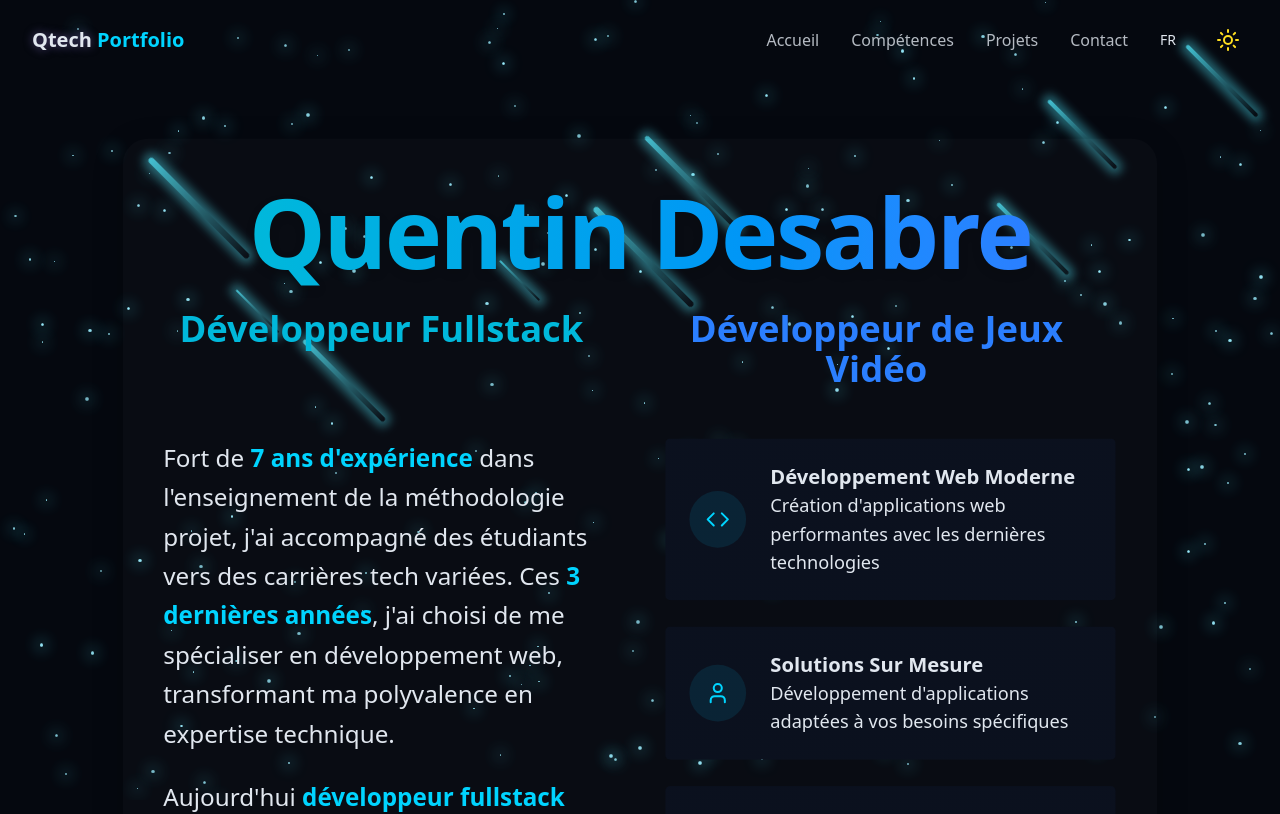
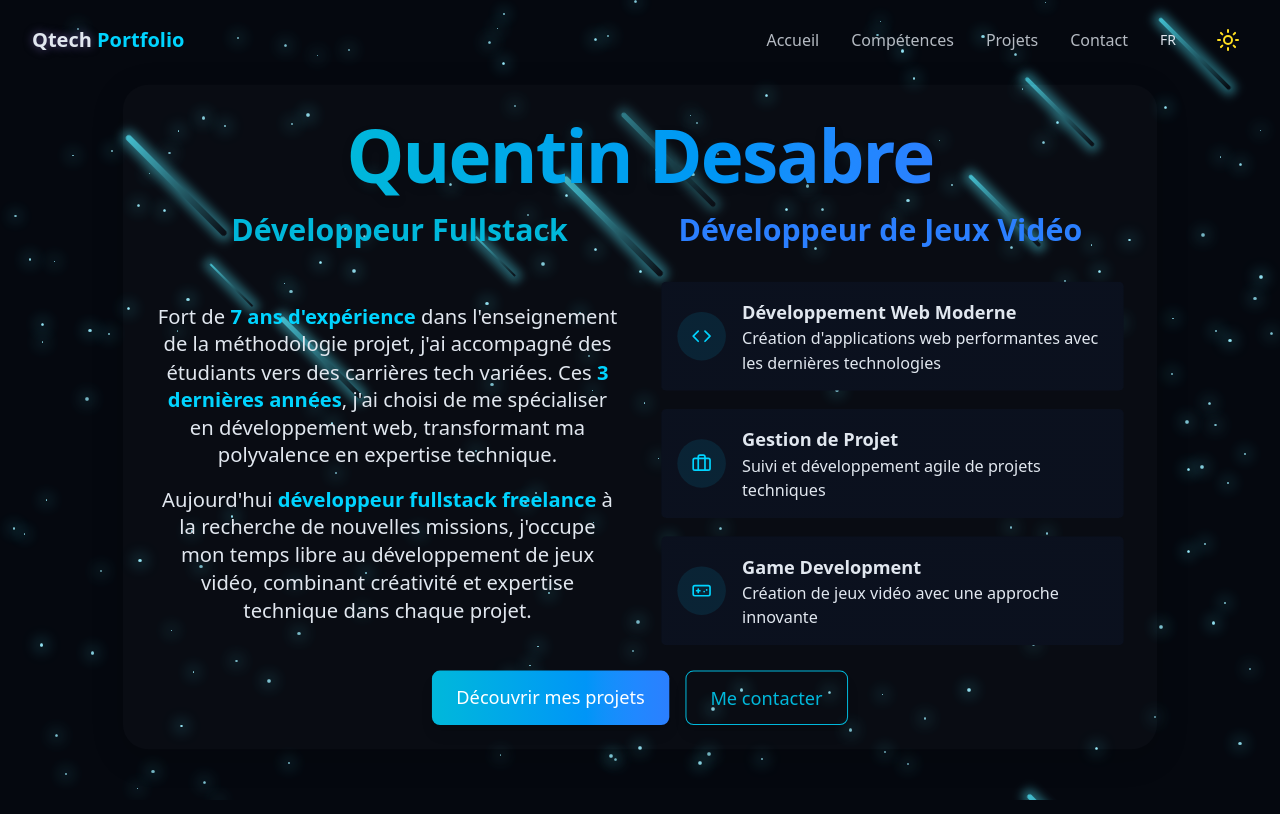
Before and after one commit to q-desabre/qtech-portfolio, a React (Vite) app: page / in a window 1280 px wide. Shown: the top 814 px of the page. Built offline with nearby package versions, Linux system fonts and the light colour scheme.

Commit message:
update hero

```diff
--- a/src/components/sections/AboutSection.jsx
+++ /dev/null
@@ -1,95 +0,0 @@
-import { Briefcase, Code, User } from "lucide-react";
-
-const AboutSection = () => {
-  return (
-    <section id="about" className="py-16 px-4 relative z-10"> {/* Reduced vertical padding from py-24 to py-16 */}
-      <div className="container mx-auto max-w-5xl">
-        <h2 className="text-3xl md:text-4xl font-bold mb-8 text-center"> {/* Reduced margin from mb-12 to mb-8 */}
-          About <span className="text-primary"> Me</span>
-        </h2>
-
-        <div className="grid grid-cols-1 md:grid-cols-2 gap-8 items-center"> {/* Reduced gap from gap-12 to gap-8 */}
-          <div className="space-y-4"> {/* Reduced space-y from space-y-6 to space-y-4 */}
-            <h3 className="text-2xl font-semibold">
-              Passionate Web Developer & Tech Creator
-            </h3>
-
-            <p className="text-muted-foreground text-sm md:text-base"> {/* Added responsive text sizing */}
-              With over 5 years of experience in web development, I specialize
-              in creating responsive, accessible, and performant web
-              applications using modern technologies.
-            </p>
-
-            <p className="text-muted-foreground text-sm md:text-base"> {/* Added responsive text sizing */}
-              I'm passionate about creating elegant solutions to complex
-              problems, and I'm constantly learning new technologies and
-              techniques to stay at the forefront of the ever-evolving web
-              landscape.
-            </p>
-
-            <div className="flex flex-col sm:flex-row gap-3 pt-2 justify-center"> {/* Reduced gap and padding */}
-              <a href="#contact" className="cosmic-button">
-                Get In Touch
-              </a>
-
-              <a
-                href=""
-                className="px-6 py-2 rounded-full border border-primary text-primary hover:bg-primary/10 transition-colors duration-300"
-              >
-                Download CV
-              </a>
-            </div>
-          </div>
-
-          <div className="grid grid-cols-1 gap-4"> {/* Reduced gap from gap-6 to gap-4 */}
-            <div className="gradient-border p-4 card-hover"> {/* Reduced padding from p-6 to p-4 */}
-              <div className="flex items-start gap-3"> {/* Reduced gap from gap-4 to gap-3 */}
-                <div className="p-2 rounded-full bg-primary/10"> {/* Reduced padding from p-3 to p-2 */}
-                  <Code className="h-5 w-5 text-primary" /> {/* Reduced icon size */}
-                </div>
-                <div className="text-left">
-                  <h4 className="font-semibold text-base md:text-lg"> Web Development</h4> {/* Responsive text size */}
-                  <p className="text-muted-foreground text-sm">
-                    Creating responsive websites and web applications with
-                    modern frameworks.
-                  </p>
-                </div>
-              </div>
-            </div>
-            <div className="gradient-border p-4 card-hover"> {/* Reduced padding from p-6 to p-4 */}
-              <div className="flex items-start gap-3"> {/* Reduced gap from gap-4 to gap-3 */}
-                <div className="p-2 rounded-full bg-primary/10"> {/* Reduced padding from p-3 to p-2 */}
-                  <User className="h-5 w-5 text-primary" /> {/* Reduced icon size */}
-                </div>
-                <div className="text-left">
-                  <h4 className="font-semibold text-base md:text-lg">UI/UX Design</h4> {/* Responsive text size */}
-                  <p className="text-muted-foreground text-sm">
-                    Designing intuitive user interfaces and seamless user
-                    experiences.
-                  </p>
-                </div>
-              </div>
-            </div>
-            <div className="gradient-border p-4 card-hover"> {/* Reduced padding from p-6 to p-4 */}
-              <div className="flex items-start gap-3"> {/* Reduced gap from gap-4 to gap-3 */}
-                <div className="p-2 rounded-full bg-primary/10"> {/* Reduced padding from p-3 to p-2 */}
-                  <Briefcase className="h-5 w-5 text-primary" /> {/* Reduced icon size */}
-                </div>
-
-                <div className="text-left">
-                  <h4 className="font-semibold text-base md:text-lg">Project Management</h4> {/* Responsive text size */}
-                  <p className="text-muted-foreground text-sm">
-                    Leading projects from conception to completion with agile
-                    methodologies.
-                  </p>
-                </div>
-              </div>
-            </div>
-          </div>
-        </div>
-      </div>
-    </section>
-  );
-};
-
-export default AboutSection;
--- a/src/components/sections/HeroSection.jsx
+++ b/src/components/sections/HeroSection.jsx
@@ -1,4 +1,4 @@
-import { Code, User, Briefcase, Gamepad } from "lucide-react";
+import { Code, Briefcase, Gamepad } from "lucide-react";
 import { useTranslation } from "react-i18next";
 
 const HeroSection = () => {
@@ -7,10 +7,10 @@ const HeroSection = () => {
   return (
     <section
       id="hero-about"
-      className="relative min-h-[90vh] flex flex-col items-center justify-center p-4 sm:p-6 md:px-4 md:py-16 mt-16 sm:mt-20"
+      className="relative min-h-[90vh] flex flex-col items-center justify-center p-4 sm:p-5 md:px-4 md:py-10 mt-16 sm:mt-12"
     >
       <div
-        className="container max-w-5xl mx-auto text-center z-10 p-4 sm:p-6 md:p-8"
+        className="container max-w-5xl mx-auto text-center z-10 p-4 sm:p-5 md:p-6"
         style={{
           backgroundColor: "rgba(255, 255, 255, 0.02)",
           borderRadius: "25px",
@@ -27,106 +27,91 @@ const HeroSection = () => {
           e.currentTarget.style.boxShadow = "0 8px 32px rgba(0, 0, 0, 0.2)";
         }}
       >
-        <div className="flex flex-col items-center space-y-3 sm:space-y-4">
-          <h1 className="text-4xl sm:text-6xl md:text-8xl font-extrabold tracking-tight leading-tight px-2">
+        <div className="flex flex-col items-center space-y-2 sm:space-y-3">
+          <h1 className="text-3xl sm:text-5xl md:text-7xl font-extrabold tracking-tight leading-tight px-2">
             <span className="block text-transparent bg-clip-text bg-gradient-to-r from-cyan-500 to-blue-500 drop-shadow-lg">
               Quentin Desabre
             </span>
           </h1>
-          <div className="flex flex-col sm:flex-row w-full max-w-5xl px-4 space-y-2 sm:space-y-0">
-            <div className="flex-1 flex justify-center lg:justify-start lg:pl-2">
-              <span className="text-xl sm:text-2xl md:text-3xl lg:text-4xl font-bold text-cyan-500 whitespace-normal">
-                {t('hero.occupations.fullstack')}
+          <div className="flex flex-col sm:flex-row w-full max-w-5xl px-3 space-y-1 sm:space-y-0">
+            <div className="flex-1 flex justify-center">
+              <span className="text-lg sm:text-xl md:text-2xl lg:text-3xl font-bold text-cyan-500 whitespace-normal">
+                {t("hero.occupations.fullstack")}
               </span>
             </div>
             <div className="flex-1 flex justify-center">
-              <span className="text-xl sm:text-2xl md:text-3xl lg:text-4xl font-bold text-blue-500 whitespace-normal">
-                {t('hero.occupations.gamedev')}
+              <span className="text-lg sm:text-xl md:text-2xl lg:text-3xl font-bold text-blue-500 whitespace-normal">
+                {t("hero.occupations.gamedev")}
               </span>
             </div>
           </div>
         </div>
 
-        <div className="mt-6 sm:mt-8 md:mt-12">
-          <div className="grid grid-cols-1 lg:grid-cols-2 gap-6 md:gap-8">
-            <div className="text-left space-y-4 md:space-y-6 px-2">
-              <p className="text-lg sm:text-xl md:text-2xl text-muted-foreground leading-relaxed">
-                {t('hero.experience.part1')}
+        <div className="mt-5 sm:mt-6 md:mt-8">
+          <div className="grid grid-cols-1 lg:grid-cols-2 gap-5 md:gap-6">
+            <div className="flex flex-col justify-center space-y-3 md:space-y-4 px-2 h-full">
+              <p className="text-base sm:text-lg md:text-xl text-muted-foreground leading-snug">
+                {t("hero.experience.part1")}
                 <span className="text-primary font-semibold">
-                  {t('hero.experience.years7')}
+                  {t("hero.experience.years7")}
                 </span>
-                {t('hero.experience.teaching')}
+                {t("hero.experience.teaching")}
                 <span className="text-primary font-semibold">
-                  {t('hero.experience.years3')}
+                  {t("hero.experience.years3")}
                 </span>
-                {t('hero.experience.specialization')}
+                {t("hero.experience.specialization")}
               </p>
-              <p className="text-lg sm:text-xl md:text-2xl text-muted-foreground leading-relaxed">
-                {t('hero.current.part1')}
+              <p className="text-base sm:text-lg md:text-xl text-muted-foreground leading-snug">
+                {t("hero.current.part1")}
                 <span className="text-primary font-semibold">
-                  {t('hero.current.role')}
+                  {t("hero.current.role")}
                 </span>
-                {t('hero.current.part2')}
+                {t("hero.current.part2")}
               </p>
             </div>
 
-            <div className="grid grid-cols-1 gap-4 sm:gap-6 px-2">
-              <div className="gradient-border p-4 md:p-6 card-hover">
-                <div className="flex items-center gap-6">
-                  <div className="w-12 h-12 md:w-14 md:h-14 rounded-full bg-primary/10 shrink-0 flex items-center justify-center">
-                    <Code className="h-5 w-5 md:h-6 md:w-6 text-primary" />
+            <div className="grid grid-cols-1 gap-3 sm:gap-4 px-2">
+              <div className="gradient-border p-3 md:p-4 card-hover">
+                <div className="flex items-center gap-4">
+                  <div className="w-10 h-10 md:w-12 md:h-12 rounded-full bg-primary/10 shrink-0 flex items-center justify-center">
+                    <Code className="h-4 w-4 md:h-5 md:w-5 text-primary" />
                   </div>
                   <div className="text-left">
-                    <h4 className="font-semibold text-lg md:text-xl">
-                      {t('hero.skills.webDev.title')}
+                    <h4 className="font-semibold text-base md:text-lg">
+                      {t("hero.skills.webDev.title")}
                     </h4>
-                    <p className="text-base md:text-lg text-muted-foreground">
-                      {t('hero.skills.webDev.description')}
+                    <p className="text-sm md:text-base text-muted-foreground">
+                      {t("hero.skills.webDev.description")}
                     </p>
                   </div>
                 </div>
               </div>
-              <div className="gradient-border p-4 md:p-6 card-hover">
-                <div className="flex items-center gap-6">
-                  <div className="w-12 h-12 md:w-14 md:h-14 rounded-full bg-primary/10 shrink-0 flex items-center justify-center">
-                    <User className="h-5 w-5 md:h-6 md:w-6 text-primary" />
+              <div className="gradient-border p-3 md:p-4 card-hover">
+                <div className="flex items-center gap-4">
+                  <div className="w-10 h-10 md:w-12 md:h-12 rounded-full bg-primary/10 shrink-0 flex items-center justify-center">
+                    <Briefcase className="h-4 w-4 md:h-5 md:w-5 text-primary" />
                   </div>
                   <div className="text-left">
-                    <h4 className="font-semibold text-lg md:text-xl">
-                      {t('hero.skills.solutions.title')}
+                    <h4 className="font-semibold text-base md:text-lg">
+                      {t("hero.skills.projectManagement.title")}
                     </h4>
-                    <p className="text-base md:text-lg text-muted-foreground">
-                      {t('hero.skills.solutions.description')}
+                    <p className="text-sm md:text-base text-muted-foreground">
+                      {t("hero.skills.projectManagement.description")}
                     </p>
                   </div>
                 </div>
               </div>
-              <div className="gradient-border p-4 md:p-6 card-hover">
-                <div className="flex items-center gap-6">
-                  <div className="w-12 h-12 md:w-14 md:h-14 rounded-full bg-primary/10 shrink-0 flex items-center justify-center">
-                    <Briefcase className="h-5 w-5 md:h-6 md:w-6 text-primary" />
+              <div className="gradient-border p-3 md:p-4 card-hover">
+                <div className="flex items-center gap-4">
+                  <div className="w-10 h-10 md:w-12 md:h-12 rounded-full bg-primary/10 shrink-0 flex items-center justify-center">
+                    <Gamepad className="h-4 w-4 md:h-5 md:w-5 text-primary" />
                   </div>
                   <div className="text-left">
-                    <h4 className="font-semibold text-lg md:text-xl">
-                      {t('hero.skills.projectManagement.title')}
+                    <h4 className="font-semibold text-base md:text-lg">
+                      {t("hero.skills.gameDev.title")}
                     </h4>
-                    <p className="text-base md:text-lg text-muted-foreground">
-                      {t('hero.skills.projectManagement.description')}
-                    </p>
-                  </div>
-                </div>
-              </div>
-              <div className="gradient-border p-4 md:p-6 card-hover">
-                <div className="flex items-center gap-6">
-                  <div className="w-12 h-12 md:w-14 md:h-14 rounded-full bg-primary/10 shrink-0 flex items-center justify-center">
-                    <Gamepad className="h-5 w-5 md:h-6 md:w-6 text-primary" />
-                  </div>
-                  <div className="text-left">
-                    <h4 className="font-semibold text-lg md:text-xl">
-                      {t('hero.skills.gameDev.title')}
-                    </h4>
-                    <p className="text-base md:text-lg text-muted-foreground">
-                      {t('hero.skills.gameDev.description')}
+                    <p className="text-sm md:text-base text-muted-foreground">
+                      {t("hero.skills.gameDev.description")}
                     </p>
                   </div>
                 </div>
@@ -135,18 +120,18 @@ const HeroSection = () => {
           </div>
         </div>
 
-        <div className="pt-6 sm:pt-8 md:pt-12 flex flex-col sm:flex-row justify-center space-y-4 sm:space-y-0 sm:space-x-4">
+        <div className="pt-4 sm:pt-5 md:pt-6 flex flex-col sm:flex-row justify-center space-y-3 sm:space-y-0 sm:space-x-4">
           <a
             href="#projects"
-            className="px-6 sm:px-8 py-3 sm:py-4 text-lg sm:text-xl font-medium text-white bg-gradient-to-r from-cyan-500 to-blue-500 rounded-lg shadow-lg hover:shadow-xl hover:from-blue-500 hover:to-cyan-500 transition-all duration-300"
+            className="px-5 sm:px-6 py-2 sm:py-3 text-base sm:text-lg font-medium text-white bg-gradient-to-r from-cyan-500 to-blue-500 rounded-lg shadow-lg hover:shadow-xl hover:from-blue-500 hover:to-cyan-500 transition-all duration-300"
           >
-            {t('hero.buttons.exploreWork')}
+            {t("hero.buttons.exploreWork")}
           </a>
           <a
             href="#contact"
-            className="px-6 sm:px-8 py-3 sm:py-4 text-lg sm:text-xl font-medium text-cyan-500 border border-cyan-500 rounded-lg shadow-lg hover:bg-cyan-500 hover:text-white hover:shadow-xl transition-all duration-300"
+            className="px-5 sm:px-6 py-2 sm:py-3 text-base sm:text-lg font-medium text-cyan-500 border border-cyan-500 rounded-lg shadow-lg hover:bg-cyan-500 hover:text-white hover:shadow-xl transition-all duration-300"
           >
-            {t('hero.buttons.getInTouch')}
+            {t("hero.buttons.getInTouch")}
           </a>
         </div>
       </div>
--- a/src/components/sections/ProjectsSection.jsx
+++ b/src/components/sections/ProjectsSection.jsx
@@ -103,7 +103,7 @@ const ProjectsSection = () => {
           <a
             className="cosmic-button w-fit flex items-center mx-auto gap-2"
             target="_blank"
-            href="https://github.com/machadop1407"
+            href="https://github.com/q-desabre"
           >
             Check My Github <ArrowRight size={16} />
           </a>
```
